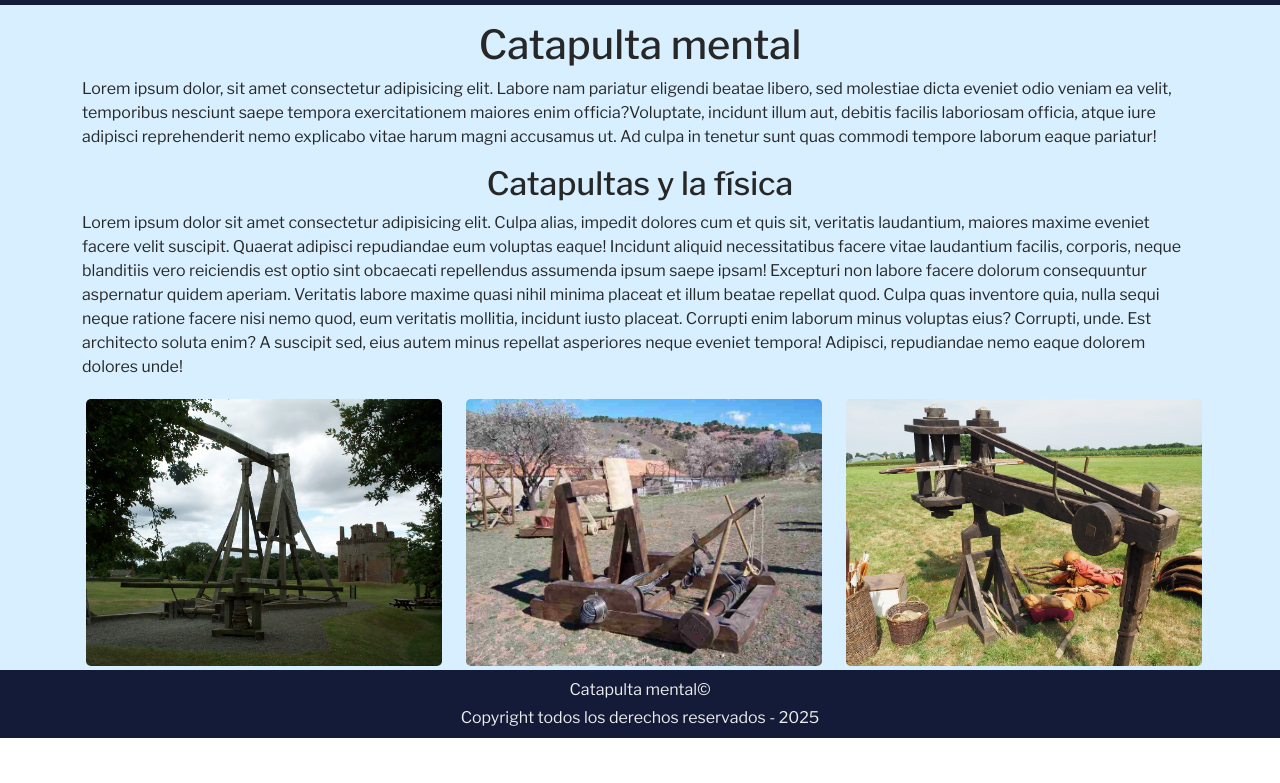
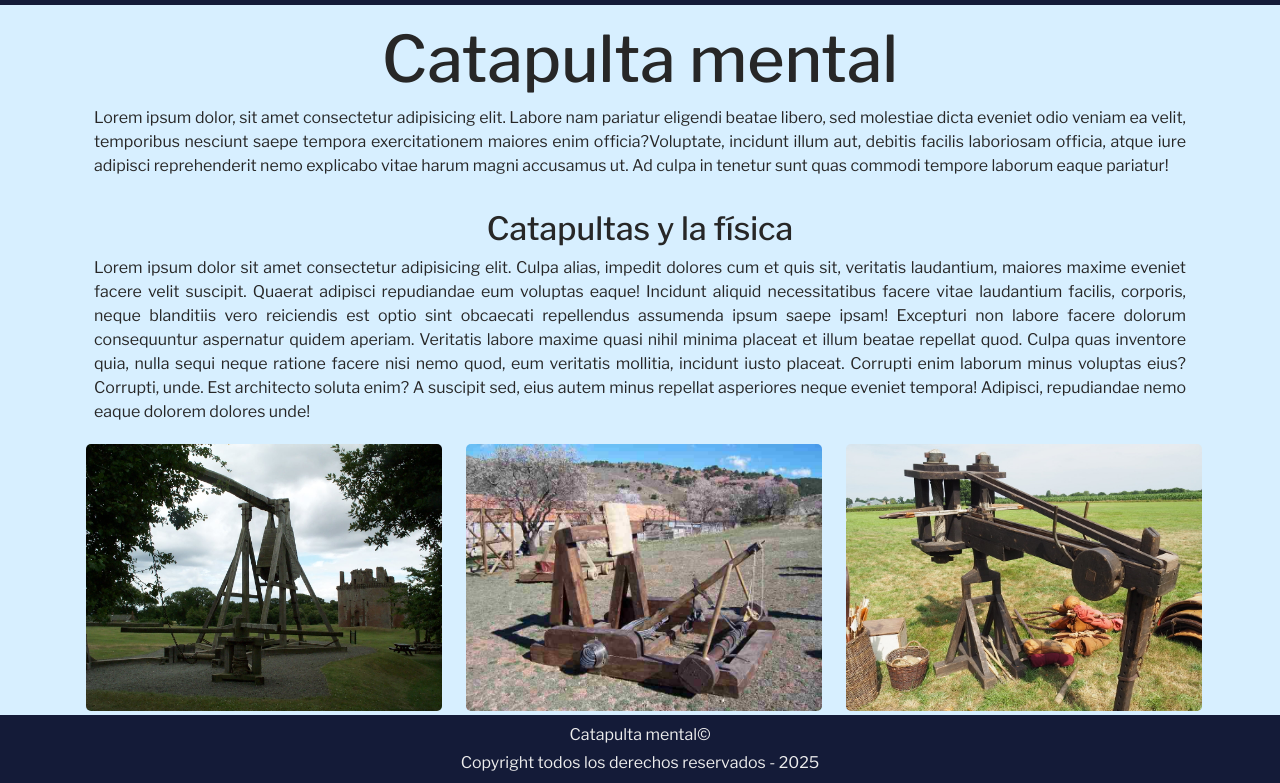
Before and after one commit to HEDAN13/CatapultaMental, a plain HTML site: page index.html in a window 1280 px wide. Shown: the part 94-877 px from the top of the page. Before the commit the page ends 832 px from the top, so only its background shows below. Drawn offline with nearby package versions, Linux system fonts and the light colour scheme.

Commit message:
Se aplicaron estilos al main de index.html

```diff
--- a/index.html
+++ b/index.html
@@ -27,7 +27,7 @@
                     <img src="./assets/catapultaMentalLogo.png" alt="Logo">
                 </a>
                 <!-- Contenido de la navbar -->
-                <div class="collapse navbar-collapse justify-content-center order-3 order-lg-1" id="navbarNav">
+                <div class="collapse navbar-collapse order-3 order-lg-1" id="navbarNav">
                     <ul class="navbar-nav">
                         <li class="nav-item">
                             <a class="nav-link active" aria-current="page" href="#">Inicio</a>
@@ -47,16 +47,16 @@
                     </ul>
                 </div>
                 <div class="social-media order-0 order-lg-2">
-                    <a class="p-1 m-1 align-text-center" href="https://instagram.com/" target="_blank">
+                    <a class="social-link" href="https://instagram.com/" target="_blank">
                         <img src="./assets/instagram.png" alt="instagram logo">
                     </a>
-                    <a class="p-1 m-1 align-text-center" href="https://facebook.com/" target="_blank">
+                    <a class="social-link" href="https://facebook.com/" target="_blank">
                         <img src="./assets/facebook.png" alt="facebook logo">
                     </a>
-                    <a class="p-1 m-1 align-text-center" href="https://x.com/" target="_blank">
+                    <a class="social-link" href="https://x.com/" target="_blank">
                         <img src="./assets/twitter.png" alt="twitter logo">
                     </a>
-                    <a class="p-1 m-1 align-text-center" href="https://gmail.com/" target="_blank">
+                    <a class="social-link" href="https://gmail.com/" target="_blank">
                         <img src="./assets/message.png" alt="mail logo">
                     </a>
                 </div>
@@ -65,9 +65,9 @@
     </header>
     <!-- Principal -->
     <main>
-        <section class="container pt-1 pt-lg-3">
-            <h1 class="text-center">Catapulta mental</h1>
-            <p class="text-justify"><span>Lorem ipsum dolor, sit amet consectetur adipisicing elit. Labore nam pariatur
+        <section class="container principal">
+            <h1>Catapulta mental</h1>
+            <p><span>Lorem ipsum dolor, sit amet consectetur adipisicing elit. Labore nam pariatur
                     eligendi beatae
                     libero, sed molestiae dicta eveniet odio veniam ea velit, temporibus nesciunt saepe tempora
                     exercitationem maiores enim officia?</span><span>Voluptate, incidunt illum aut, debitis facilis
@@ -75,10 +75,10 @@
                     Ad culpa in tenetur sunt quas commodi tempore laborum eaque pariatur!</span></p>
         </section>
 
-        <section class="container">
+        <section class="container secundario">
             <article>
-                <h2 class="text-center">Catapultas y la física</h2>
-                <p class="text-justify">Lorem ipsum dolor sit amet consectetur adipisicing elit. Culpa alias, impedit
+                <h2>Catapultas y la física</h2>
+                <p>Lorem ipsum dolor sit amet consectetur adipisicing elit. Culpa alias, impedit
                     dolores cum et quis
                     sit, veritatis laudantium, maiores maxime eveniet facere velit suscipit. Quaerat adipisci
                     repudiandae eum voluptas eaque!
--- a/scss/partials/components/_general.scss
+++ b/scss/partials/components/_general.scss
@@ -1,14 +1,42 @@
 @use "../utilities/variables";
 /* Contenido principal */
-
-h1 {
-    font-size: 40px;
-}
 
 main {
     background-color: variables.$bgMain;
     color: variables.$colorMain;
+
+    .principal {
+        padding-top: min(1rem, 4%);
+        padding-right: min(1.5rem, 6%);
+        padding-left: min(1.5rem, 6%);
+
+        h1 {
+            font-size: clamp(1.5rem, calc(6vw + 1rem), 4rem);
+            text-align: center;
+        }
+
+        p {
+            text-align: justify;
+        }
+    }
+
+    .secundario {
+        padding-top: min(1rem, 4%);
+        padding-right: min(1.5rem, 6%);
+        padding-left: min(1.5rem, 6%);
+        article {
+            h2 {
+                font-size: clamp(1rem, calc(4vw + .5rem), 2rem);
+                text-align: center;
+            }
+
+            p {
+                text-align: justify;
+            }
+        }
+    }
 }
+
 
 .link-catapultas img {
     max-height: 300px;
--- a/scss/partials/components/_navbar.scss
+++ b/scss/partials/components/_navbar.scss
@@ -61,10 +61,13 @@ header {
     margin-left: .5rem;
 }
 
+.navbar-collapse {
+    justify-content: center;
+}
+
 .social-media {
     display: flex;
     align-items: center;
-
 
     img {
         border-radius: 100%;
@@ -75,8 +78,8 @@ header {
 }
 
 .social-link {
-    padding: 1rem;
-    margin: 1rem;
+    padding: .25rem;
+    margin: .25rem;
     text-align: center;
 }
 
```
Also changed, not shown: pages/contacto.html (+4 -4 lines), pages/principiosFisicos.html (+4 -4 lines), pages/sobreNosotros.html (+4 -4 lines), pages/tiposDeCatapultas.html (+4 -4 lines), styles/style.css, 1 other file.
